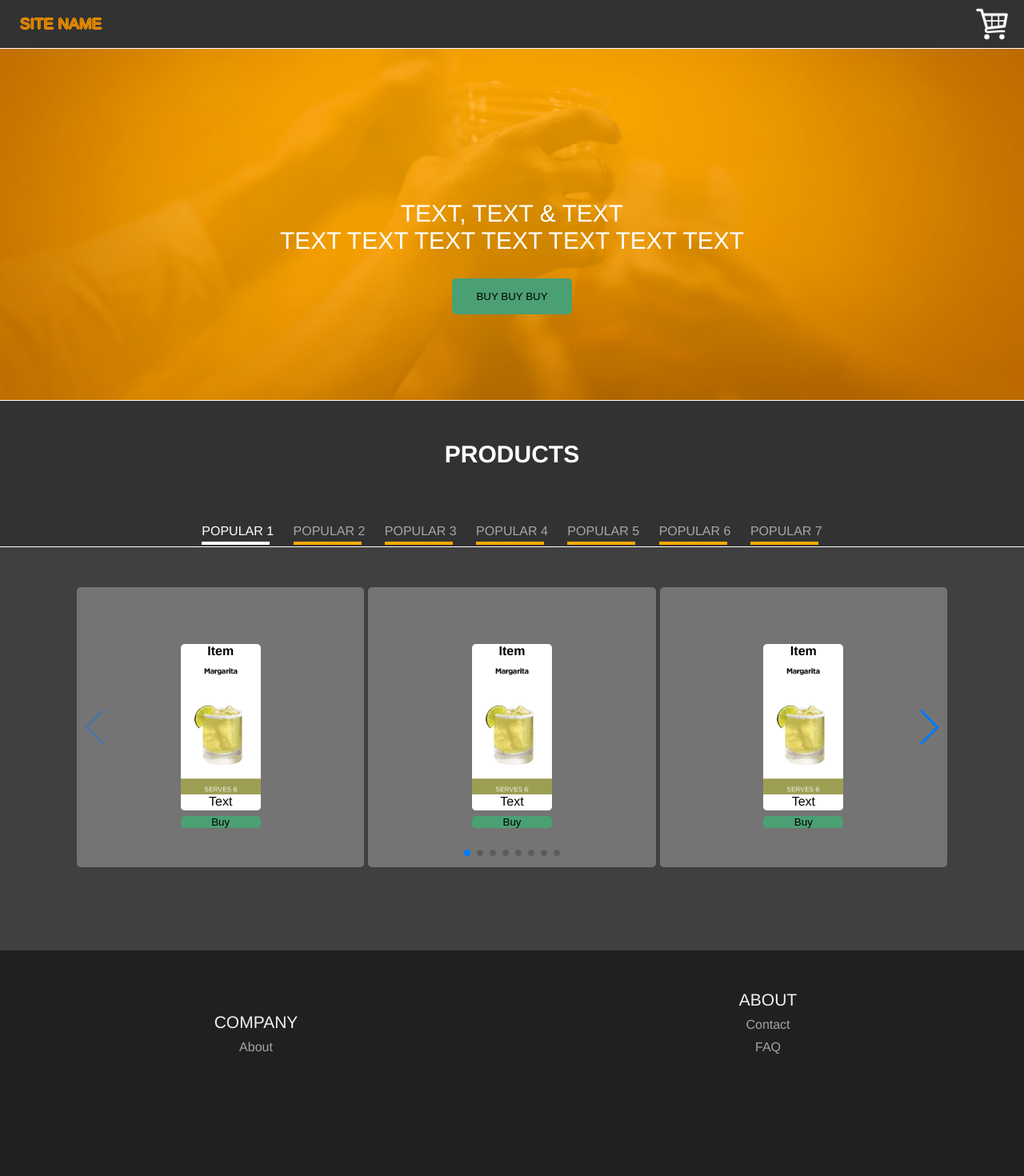
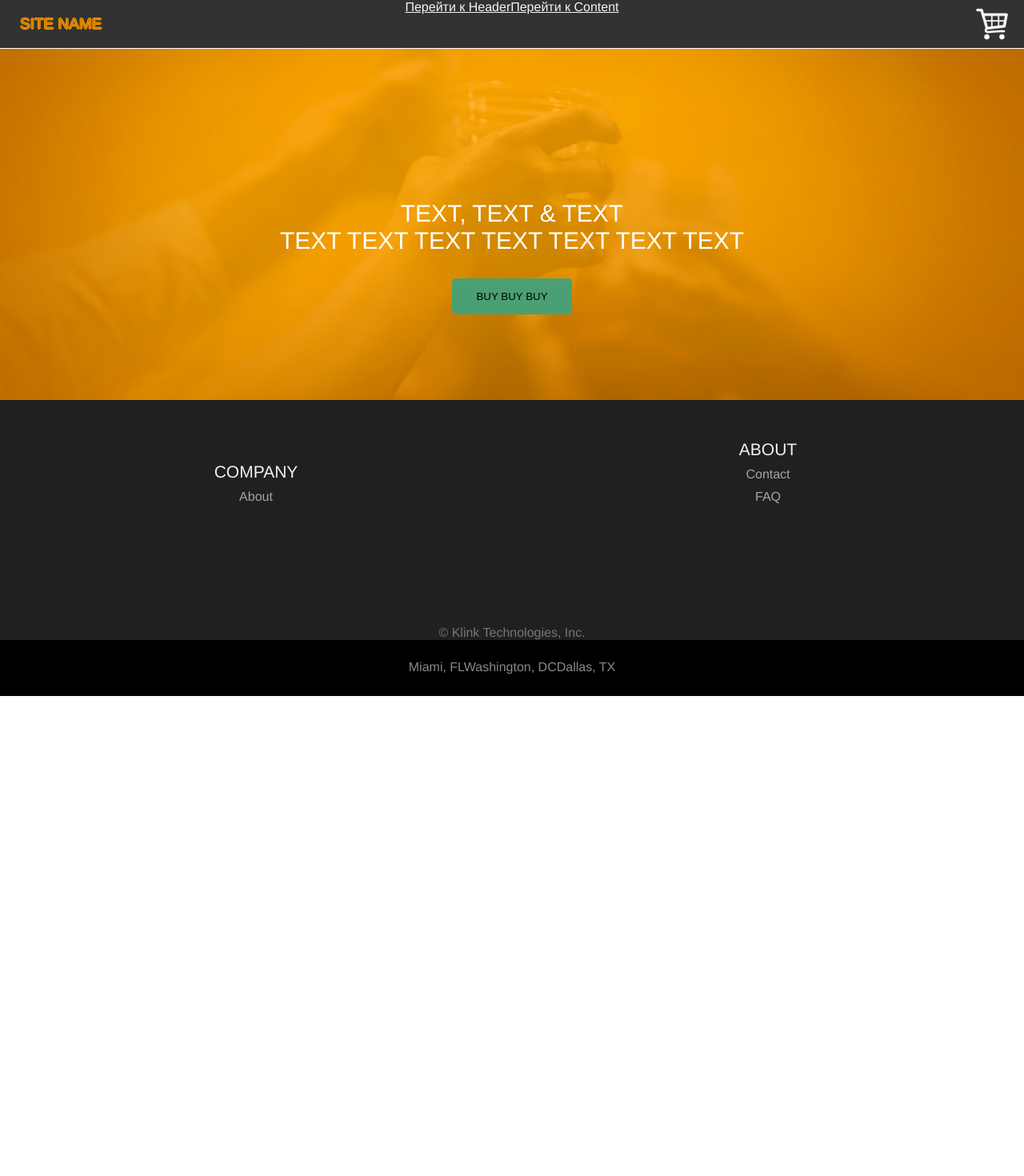
Before and after one commit to y-vitalii/web-app, a Vue app: page / in a window 1280 px wide. Shown: the top 1470 px of the page at 80% size. After the commit the page ends 870 px from the top, so only its background shows below. Built offline with nearby package versions, Linux system fonts and the light colour scheme.

Commit message:
refactored

```diff
--- a/src/App.vue
+++ b/src/App.vue
@@ -1,11 +1,7 @@
 <template>
   <div id="app">
-    <Header />
-    <Content />
-    <Bottom />
-<!--    <router-link to="/foo">Перейти к Foo</router-link>-->
-<!--    <router-link to="/bar">Перейти к Bar</router-link>-->
-<!--    <router-view></router-view>-->
+
+    <router-view></router-view>
   </div>
 </template>
 
--- a/src/components/Bottom.vue
+++ b/src/components/Bottom.vue
@@ -4,7 +4,7 @@
             <div class="info">
                 <h4>COMPANY</h4>
                 <p>
-                    <a href="/">About</a>
+                    <a href="/content">About</a>
                 </p>
             </div>
             <div class="info">
--- a/src/components/Content.vue
+++ b/src/components/Content.vue
@@ -2,24 +2,15 @@
     <div id="main-content">
         <div class="select-block">
             <div class="head-text">PRODUCTS</div>
-            <Select />
+            <Select @click="handlerSelectClick"/>
         </div>
         <div class="products-content">
-            <swiper :options="swiperOption" ref="mySwiper" :class="{disabled : 'drinks' !== currentSection}">
-                <swiper-slide :key="drink.name"
-                              v-for="drink in drinks">
+            <swiper :options="swiperOption"
+                    ref="mySwiper">
+                <swiper-slide v-for="item in items"
+                              :key="item.name">
                     <Product />
                     <button class="button" @click="addProductToCart(drink)">Buy</button>
-                </swiper-slide>
-                <div class="swiper-pagination" slot="pagination"></div>
-                <div class="swiper-button-prev" slot="button-prev"></div>
-                <div class="swiper-button-next" slot="button-next"></div>
-            </swiper>
-            <swiper :options="swiperOption" :class="{disabled : 'foods' !== currentSection}">
-                <swiper-slide :key="food.name"
-                              v-for="food in foods">
-                    <Product />
-                    <button class="button" @click="addProductToCart(food)">Buy</button>
                 </swiper-slide>
                 <div class="swiper-pagination" slot="pagination"></div>
                 <div class="swiper-button-prev" slot="button-prev"></div>
@@ -61,15 +52,22 @@
                         prevEl: '.swiper-button-prev'
                     }
                 },
-                activeSection: ''
+                currentSelect: 'foods',
+                activeSection: '',
+                items: []
             }
         },
-        actions: {
-            ...mapActions({
-                getDrinks: 'products/getDrinks'
-            })
-        },
         methods: {
+            handlerSelectClick(item) {
+                this.currentSelect = item.key;
+                if (this.currentSelect === 'drinks') {
+                    this.getDrinks();
+                } else {
+                    this.getFoods();
+                }
+                // this.$store.commit('setActive', item.key);
+
+            },
             changeTopic: function () {
 
             },
@@ -77,17 +75,34 @@
 
             },
             ...mapActions({
-                addProductToCart: 'cart/addProductToCart'
-            })
+                addProductToCart: 'cart/addProductToCart',
+                // getDrinks: 'products/getDrinks'
+            }),
+            getDrinks() {
+                if (this.drinks.length) {
+                    this.items = this.drinks;
+                } else {
+                    this.$store.dispatch('products/getDrinks').then((data) => {
+                        this.items = data;
+                    });
+                }
+            },
+            getFoods() {
+                if (this.foods.length) {
+                    this.items = this.foods;
+                } else {
+                    this.$store.dispatch('products/getFoods').then((data) => {
+                        this.items = data;
+                    });
+                }
+            }
         },
         created: function () {
-            this.$store.dispatch('products/getDrinks').then(() => {
-
-            });
-
-            this.$store.dispatch('products/getFoods').then(() => {
-
-            });
+            if (this.currentSection === 'foods') {
+                this.getFoods();
+            } else {
+                this.getDrinks();
+            }
         },
         computed: mapState({
             drinks: state => state.products.drinks,
--- a/src/components/Header.vue
+++ b/src/components/Header.vue
@@ -2,6 +2,8 @@
     <div id="header-content">
         <div class="header">
             <div class="header-text">Site Name</div>
+                <router-link to="/header">Перейти к Header</router-link>
+                <router-link to="/content">Перейти к Content</router-link>
             <div class="barket">
                 <span v-if="!isCartEmpty" class="dot"></span>
             </div>
@@ -28,6 +30,10 @@
 <style scoped>
     #header-content {
 
+    }
+
+    a {
+        color: #f5f5f5;
     }
 
     .header-text {
--- a/src/components/Select.vue
+++ b/src/components/Select.vue
@@ -37,7 +37,7 @@
 
                 item.isActive = !item.isActive;
 
-                this.$store.commit('setActive', this.currentSelected.key);
+                this.$emit('click', item);
             }
         }
     }
--- /dev/null
+++ b/src/components/layouts/Base-layout.vue
@@ -0,0 +1,26 @@
+<template>
+    <div>
+        <Header />
+        <router-view></router-view>
+        <Bottom />
+    </div>
+</template>
+
+<script>
+    import Header from '../Header.vue'
+    import Content from '../Content.vue'
+    import Bottom from '../Bottom.vue'
+
+    export default {
+        name: "Base-layout",
+        components: {
+            Header,
+            Content,
+            Bottom
+        }
+    }
+</script>
+
+<style scoped>
+
+</style>
--- a/src/main.js
+++ b/src/main.js
@@ -3,22 +3,16 @@ import VueRouter from 'vue-router'
 import App from './App.vue'
 // import Header from './components/Header'
 import store from './store'
+import router from './router'
 import VueAwesomeSwiper from 'vue-awesome-swiper'
 
 Vue.config.productionTip = false;
 Vue.use(VueRouter);
 
-const router = new VueRouter({
-  mode: 'history',
-  base: __dirname,
-  routes: [
-    { path: '/', component: App },
-    // { path: '/foo', component: Header }
-  ]
-});
+const r = new VueRouter(router);
 
 new Vue({
-  router,
+  router: r,
   store,
   render: h => h(App),
   VueAwesomeSwiper
--- a/src/modules/products.js
+++ b/src/modules/products.js
@@ -11,10 +11,12 @@ const getters = {
 
 const actions = {
     async getDrinks({commit}) {
-        commit('setDrinks', await shop.getDrinks());
+        // commit('setDrinks', await shop.getDrinks());
+        return await shop.getDrinks();
     },
     async getFoods({commit}) {
-        commit('setFoods', await shop.getFoods());
+        // commit('setFoods', await shop.getFoods());
+        return await shop.getFoods();
     }
 };
 
--- /dev/null
+++ b/src/router/index.js
@@ -0,0 +1,27 @@
+import Header from '../components/Header';
+import Content from '../components/Content';
+import BaseLayout from '../components/layouts/Base-layout';
+
+const router = {
+    mode: 'history',
+    base: __dirname,
+    routes: [
+        {
+            path: '/',
+            component: BaseLayout,
+            children: [
+                {
+                    path: 'content',
+                    component: Content
+                },
+                {
+                    path: 'header',
+                    component: Header,
+                }
+            ]
+        }
+        // { path: '/foo', component: Header }
+    ]
+};
+
+export default router;
```
Also changed, not shown: 1 other file (tests, documents, lock files or other folders).
